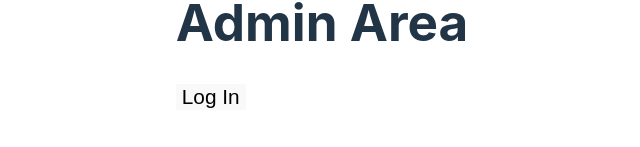
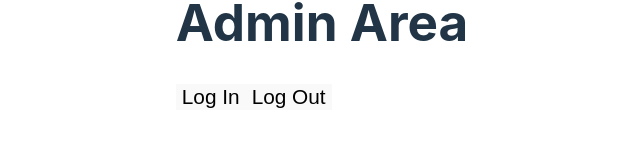
Before and after one commit to bryn-ellison/UnhingedEmailSignOffsApp, a React (Vite) app: page /admin in a window 1280 px wide. Shown: the part 365-512 px from the top of the page, without its empty margins (318-958 px from the left). Built offline with nearby package versions, Linux system fonts and the light colour scheme.

Commit message:
add user profile

```diff
--- a/src/Admin.jsx
+++ b/src/Admin.jsx
@@ -1,10 +1,32 @@
 import LoginButton from "./LoginButton";
+import LogoutButton from "./LogoutButton";
+import { useAuth0 } from "@auth0/auth0-react";
 
 const adminArea = () => {
+  const Profile = () => {
+    const { user, isAuthenticated, isLoading } = useAuth0();
+
+    if (isLoading) {
+      return <div>Loading ...</div>;
+    }
+
+    return (
+      isAuthenticated && (
+        <div>
+          <img src={user.picture} alt={user.name} />
+          <h2>{user.name}</h2>
+          <p>{user.email}</p>
+        </div>
+      )
+    );
+  };
+
   return (
     <div>
       <h1>Admin Area</h1>
+      <Profile />
       <LoginButton />
+      <LogoutButton />
     </div>
   );
 };
--- /dev/null
+++ b/src/LogoutButton.jsx
@@ -0,0 +1,14 @@
+import React from "react";
+import { useAuth0 } from "@auth0/auth0-react";
+
+const LogoutButton = () => {
+  const { logout } = useAuth0();
+
+  return (
+    <button onClick={() => logout({ logoutParams: { returnTo: "/" } })}>
+      Log Out
+    </button>
+  );
+};
+
+export default LogoutButton;
```
